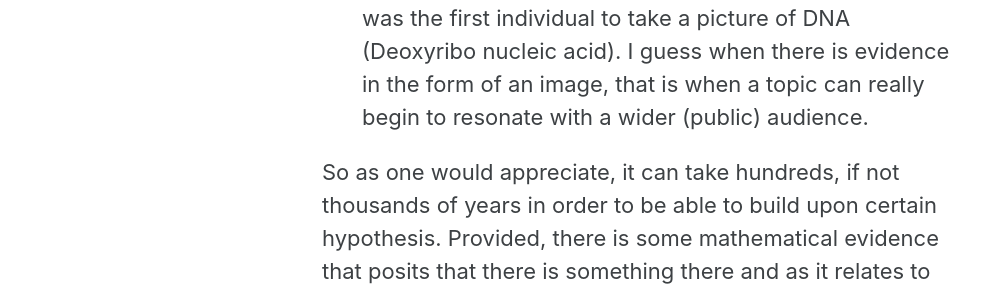
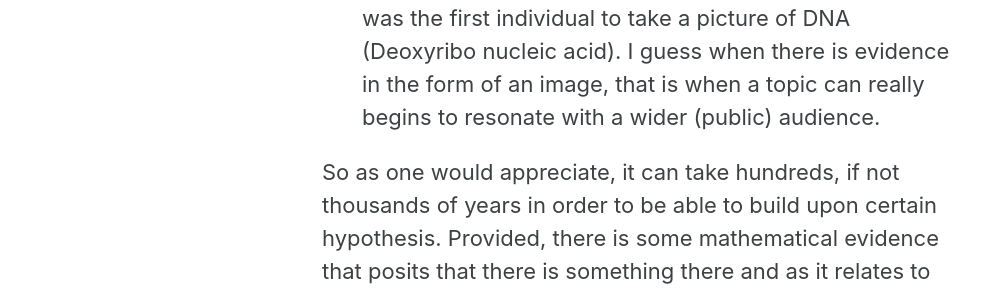
Before and after one commit to stellardreams/stellardreams.github.io, a Jekyll site: the page built from _posts/2020-11-05-Science-is-the-engine-of-Prosperity.md, in a window 1280 px wide and 900 px high, scrolled down 2982 px. Shown: the part 420-713 px from the top of the window, without its empty margins (0-988 px from the left). Built offline with Jekyll 4.4.1, drawn with Linux system fonts in a browser that asks for light colours; cached includes are drawn as plain includes; some of the changed text lies outside the part shown.

Commit message:
Update 2020-11-05-Science-is-the-engine-of-Prosperity.md
typo

```diff
--- a/_posts/2020-11-05-Science-is-the-engine-of-Prosperity.md
+++ b/_posts/2020-11-05-Science-is-the-engine-of-Prosperity.md
@@ -27,7 +27,7 @@ Regarding basic research across the board and as it relates to specific vertical
 
 To a non-scientist like me. Indeed, it does seem like scientific discovery is a slow evolutionary process. The two of the many examples that come to my mind.
 * [Leucippus](https://en.wikipedia.org/wiki/Leucippus) (if Leucippus did exist) is accredited with being the originator of the atomic theory. Leucippus's student, [Democritus](https://en.wikipedia.org/wiki/Democritus) is accredited as taking the atomic theory and building up on it. As I peer into this topic further and judging by the timelines and on the topic of [ancient atomism](https://plato.stanford.edu/entries/atomism-ancient/), indeed it does appear that a number of players were involved in different slices of time. Moving along, it seems quite evident that the baton had been passed on throughout the generations. 1800+ years were to pass, for humans to officially enter the era of the [modern atomic theory](https://en.wikipedia.org/wiki/Atomism). And then from the 1800's to now and the work continues.
-* To paraphrase from Wikipedia: Humans had known for a long time that crossbreeding animals and plants could favor certain desirable traits. The experiments that [Gregor Johann Mendel](https://en.wikipedia.org/wiki/Gregor_Mendel) had conducted on pea plants were the first scientific study of recessive and dominant genes. The term 'gene' was yet to be coined. That being said, the *experiments* that Mendel conducted were *repeatable*. The experiments that Mendel conducted, were going to set the foundation for [genetics](https://en.wikipedia.org/wiki/Genetics). Others continued working on and further developing this new branch of science. Enter the 1950's, here Francis and Crick were **not** the first to discover DNA [Source](https://www.nature.com/scitable/topicpage/discovery-of-dna-structure-and-function-watson-397/). But the work that Francis and Crick did appears to be instrumental towards laying the foundations for modern genetics. Rosland Franklin (who shared the 1962 Nobel Prize in Physiology or Medicine with Francis and Crick) was the first individual to take a picture of DNA (Deoxyribo nucleic acid). I guess when there is evidence in the form of an image, that is when a topic can really begin to resonate with a wider (public) audience.
+* To paraphrase from Wikipedia: Humans had known for a long time that crossbreeding animals and plants could favor certain desirable traits. The experiments that [Gregor Johann Mendel](https://en.wikipedia.org/wiki/Gregor_Mendel) had conducted on pea plants were the first scientific study of recessive and dominant genes. The term 'gene' was yet to be coined. That being said, the *experiments* that Mendel conducted were *repeatable*. The experiments that Mendel conducted, were going to set the foundation for [genetics](https://en.wikipedia.org/wiki/Genetics). Others continued working on and further developing this new branch of science. Enter the 1950's, here Francis and Crick were **not** the first to discover DNA [Source](https://www.nature.com/scitable/topicpage/discovery-of-dna-structure-and-function-watson-397/). But the work that Francis and Crick did appears to be instrumental towards laying the foundations for modern genetics. Rosland Franklin (who shared the 1962 Nobel Prize in Physiology or Medicine with Francis and Crick) was the first individual to take a picture of DNA (Deoxyribo nucleic acid). I guess when there is evidence in the form of an image, that is when a topic can really begins to resonate with a wider (public) audience.
 
 So as one would appreciate, it can take hundreds, if not thousands of years in order to be able to build upon certain hypothesis. Provided, there is some mathematical evidence that posits that there is something there and as it relates to the actual theory to be further evaluated.
 
```
